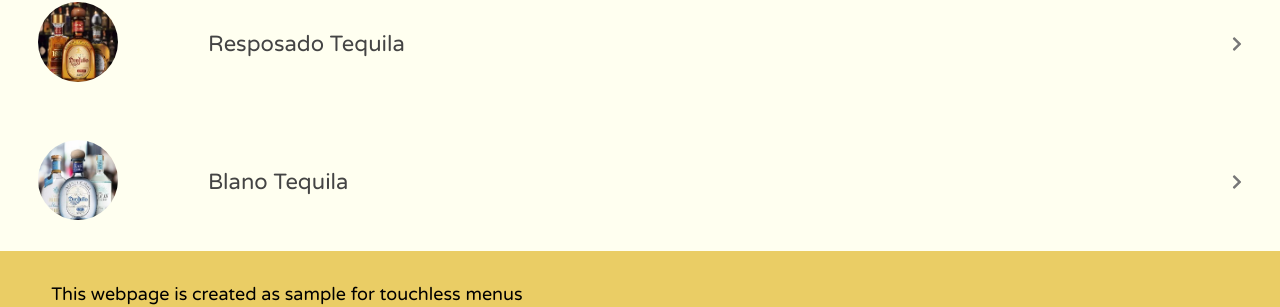
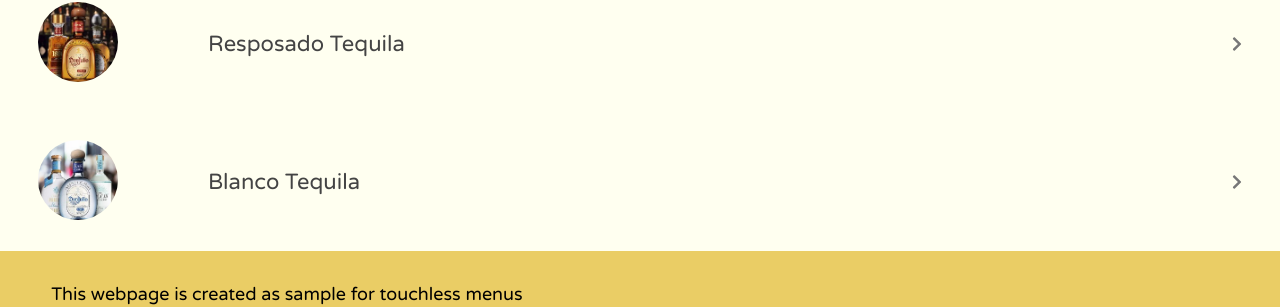
Before and after one commit to chaso13/sample-menu, a React (Create React App) app: page /drinks in a window 1280 px wide. Shown: the part 878-1185 px from the top of the page. Built offline with nearby package versions, Linux system fonts and the light colour scheme.

Commit message:
fixed a spelling error

```diff
--- a/src/DrinkHome.jsx
+++ b/src/DrinkHome.jsx
@@ -11,7 +11,7 @@ class DrinkHome extends Component {
                 <MenuItem img="/assets/pulque-resized.jpg" title="Pulque" content="This ancient Mexican drink is produced from fermented sap (aguamiel) of various types of agave. Pulque dates back to the pre-Hispanic era and was initially enjoyed as a ritual drink that was reserved for nobility. It is characterized by its whitish, milky appearance and slightly yeasty flavor." price="$7.00"/>
                 <MenuItem img="/assets/rompope-resized.jpg" title="Rompope" content="Latin American version of eggnog goes under the name rompope. The drink is based on a combination of rum or brandy, milk, sugar, and egg yolks" price="$5.00"/>
                 <MenuItem img="/assets/resposado-tequila-resized.jpg" title="Resposado Tequila" content="Reposado is a tequila variety that has been aged for a minimum of two, and a maximum of twelve months, usually in French or American oak. This tequila is characterized by a pale golden color and mellow agave flavor." price="$6.00"/>
-                <MenuItem img="/assets/blanco-tequila-resized.jpg" title="Blano Tequila" content="Blanco is a clear tequila variety that is usually not matured, and it is never colored. Soon after distillation, it is diluted to drinking strength, and it is then immediately bottled. This tequila shows a true agave character." price="$6.00"/>
+                <MenuItem img="/assets/blanco-tequila-resized.jpg" title="Blanco Tequila" content="Blanco is a clear tequila variety that is usually not matured, and it is never colored. Soon after distillation, it is diluted to drinking strength, and it is then immediately bottled. This tequila shows a true agave character." price="$6.00"/>
             </div>
         );
     }
```
